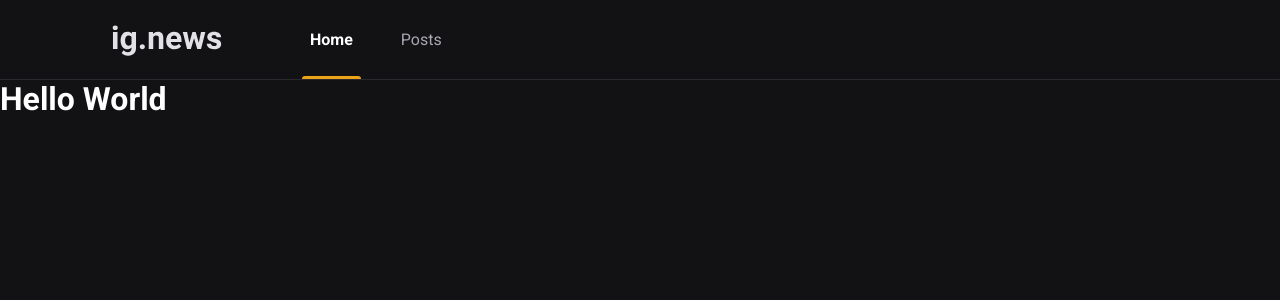
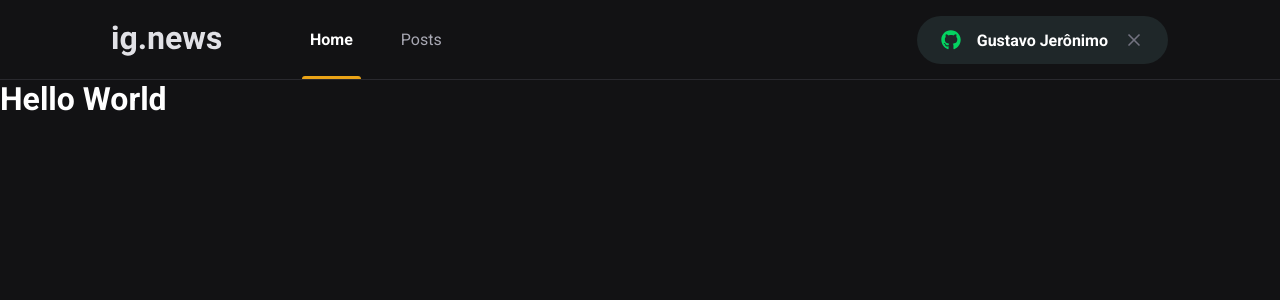
Before and after one commit to gjmoura/ig.news, a Next.js app: page / in a window 1280 px wide. Shown: the top 300 px of the page. Built offline with nearby package versions, Linux system fonts and the light colour scheme.

Commit message:
Componente de SignInButton

```diff
--- a/package.json
+++ b/package.json
@@ -12,6 +12,7 @@
     "next": "12.1.0",
     "react": "17.0.2",
     "react-dom": "17.0.2",
+    "react-icons": "^4.3.1",
     "sass": "^1.49.9"
   },
   "devDependencies": {
--- a/src/components/Header/index.tsx
+++ b/src/components/Header/index.tsx
@@ -1,4 +1,5 @@
 import Image from "next/image";
+import { SignInButton } from "../SignInButton";
 
 import styles from "./styles.module.scss";
 
@@ -11,6 +12,8 @@
           <a className={styles.active}>Home</a>
           <a>Posts</a>
         </nav>
+
+        <SignInButton />
       </div>
     </header>
   );
--- a/src/components/Header/styles.module.scss
+++ b/src/components/Header/styles.module.scss
@@ -51,4 +51,8 @@
       }
     }
   }
+
+  button {
+    margin-left: auto;
+  }
 }
--- /dev/null
+++ b/src/components/SignInButton/index.tsx
@@ -0,0 +1,21 @@
+import { FaGithub } from "react-icons/fa";
+import { FiX } from "react-icons/fi";
+
+import styles from "./styles.module.scss";
+
+export function SignInButton() {
+  const isUserLoggedIn = true;
+
+  return isUserLoggedIn ? (
+    <button type="button" className={styles.signInButton}>
+      <FaGithub color="#04d361" />
+      Gustavo Jerônimo
+      <FiX color="#737380" className={styles.closeIcon} />
+    </button>
+  ) : (
+    <button type="button" className={styles.signInButton}>
+      <FaGithub color="#eba417" />
+      Sign in with Github
+    </button>
+  );
+}
--- /dev/null
+++ b/src/components/SignInButton/styles.module.scss
@@ -0,0 +1,34 @@
+.signInButton {
+  height: 3rem;
+  border-radius: 3rem;
+  background: var(--gray-850);
+  border: 0;
+  padding: 0 1.5rem;
+
+  display: flex;
+  align-items: center;
+  justify-content: center;
+
+  color: var(--white);
+  font-weight: bold;
+
+  svg {
+    width: 20px;
+    height: 20px;
+
+    &:first-child {
+      margin-right: 1rem;
+    }
+
+    &.closeIcon {
+      margin-left: 1rem;
+    }
+  }
+
+
+  transition: filter 0.2s;
+
+  &:hover {
+    filter: brightness(0.8);
+  }
+}
--- a/src/styles/global.scss
+++ b/src/styles/global.scss
@@ -10,6 +10,7 @@
   --gray-100: #e1e1e6;
   --gray-300: #a8a8b3;
   --gray-800: #29292e;
+  --gray-850: #1f2729;
   --gray-900: #121214;
 
   --cyan-500: #61d4fb;
@@ -38,7 +39,7 @@
 }
 
 button {
-  cursor: point;
+  cursor: pointer;
 }
 
 a {
```
Also changed, not shown: 1 other file (tests, documents, lock files or other folders).
